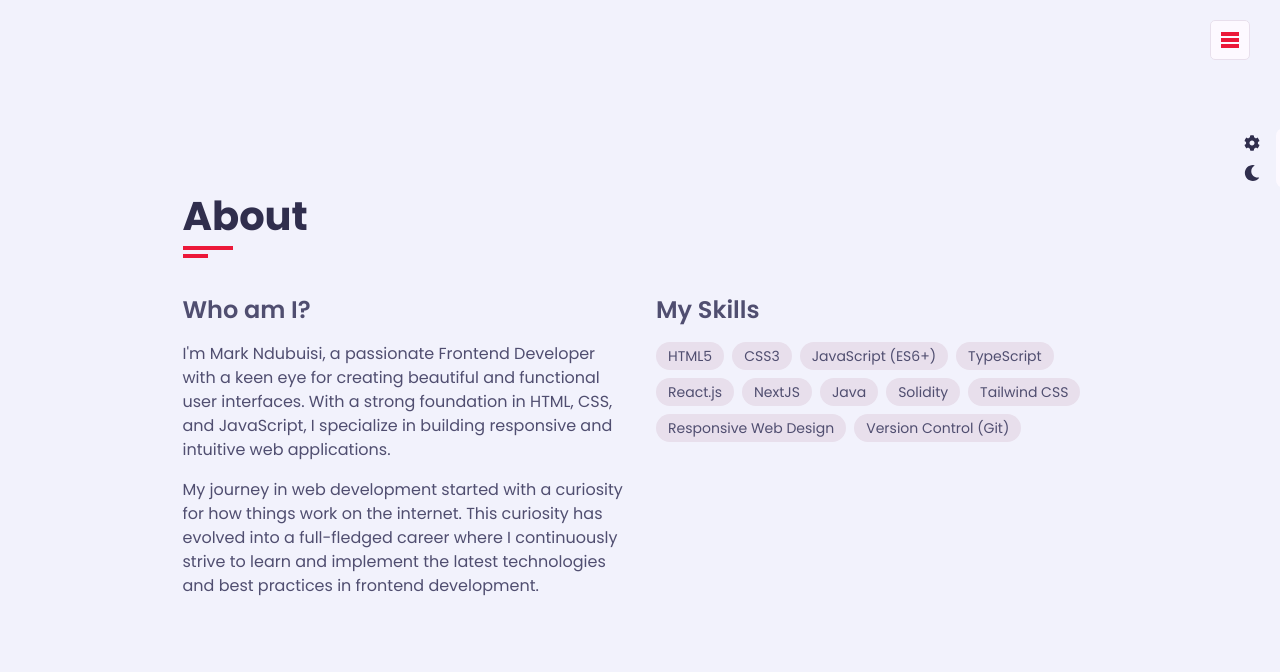
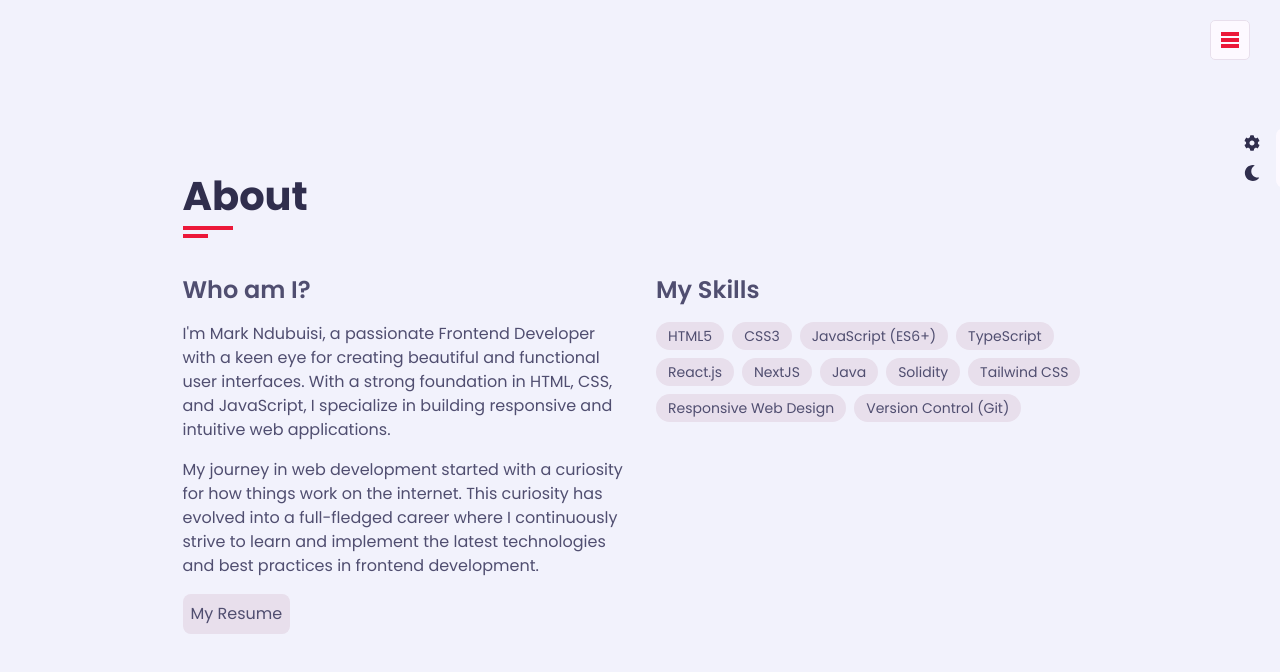
Before and after one commit to SimpleX-T/Portfolio, a React (Vite) app: page /about in a window 1280 px wide. Shown: the top 672 px of the page. Built offline with nearby package versions, Linux system fonts and the light colour scheme; a web font is replaced by a local one.

Commit message:
feat: implemented the download feature for my resume

```diff
--- a/src/Pages/About.jsx
+++ b/src/Pages/About.jsx
@@ -1,5 +1,3 @@
-import { Link } from "react-router-dom";
-
 const skills = [
 	"HTML5",
 	"CSS3",
@@ -25,6 +23,15 @@ function SkillsList({ skills }) {
 }
 
 function About() {
+	const handleDownload = () => {
+		const pdfUrl = "/Updated_Resume-Mark.pdf";
+		const link = document.createElement("a");
+		link.href = pdfUrl;
+		link.download = "Mark_Ndubuisi-Resume.pdf"; // specify the filename
+		document.body.appendChild(link);
+		link.click();
+		document.body.removeChild(link);
+	};
 	return (
 		<section className='section grid place-items-center'>
 			<div className='container md:w-3/4'>
@@ -49,7 +56,11 @@ function About() {
 							the latest technologies and best practices in
 							frontend development.
 						</p>
-						<Link to=''></Link>
+						<button
+							className='bg-[var(--bg-black-50)] text-[var(--text-black-700)] p-2 rounded-lg'
+							onClick={handleDownload}>
+							My Resume
+						</button>
 					</div>
 					<div className='w-full md:w-1/2'>
 						<h3 className='text-2xl text-[var(--text-black-700)] font-semibold mb-4'>
```
